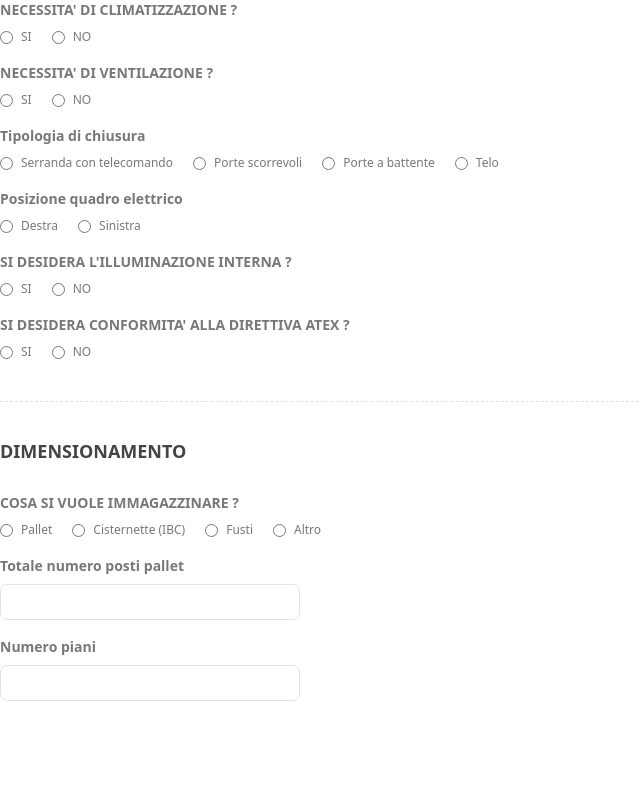
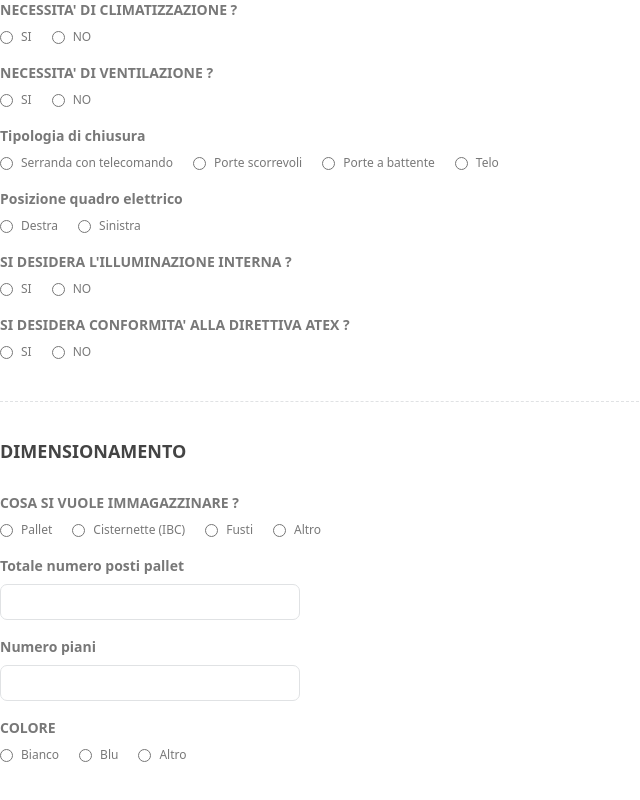
Before and after one commit to FedeFigio/manutan, a React (Create React App) app: page / in a window 1280 px wide. Shown: the part 648-1448 px from the top of the page, without its empty margins (0-640 px from the left). Built offline with nearby package versions, Linux system fonts and the light colour scheme; the HTML template or start-up script is replaced by a standard one.

Commit message:
colore completato

```diff
--- /dev/null
+++ b/src/components/Dimensionamento/Colore.jsx
@@ -0,0 +1,77 @@
+import React, { useState } from 'react'
+
+const Colore = () => {
+    const [data, setData] = useState({
+        domandaPrincipale: "COLORE",
+        responseDomandaPrincipale: null,
+        sottoDomanda: "Specificare RAL",
+        responseSottoDomanda: null,
+
+
+    });
+    return (
+        <div className='flex flex-col gap-4'>
+            <div className='flex flex-col gap-2'>
+                <div className="text-input-domanda-principale">{data.domandaPrincipale}</div>
+                <div className="flex gap-5">
+                    <div className="wrap-input-radio">
+                        <input
+                            type="radio"
+                            name="colore"
+                            value="bianco"
+                            onClick={(e) => {
+                                setData((state) => {
+                                    return {
+                                        ...state,
+                                        responseDomandaPrincipale: e.target.value,
+                                    };
+                                });
+                            }}
+                        />
+                        <label className="text-input-small">Bianco</label>
+                    </div>
+                    <div className="wrap-input-radio">
+                        <input
+                            type="radio"
+                            name="colore"
+                            value="blu"
+                            onClick={(e) => {
+                                setData((state) => {
+                                    return {
+                                        ...state,
+                                        responseDomandaPrincipale: e.target.value,
+                                    };
+                                });
+                            }}
+                        />
+                        <label className="text-input-small">Blu</label>
+                    </div>
+                    <div className="wrap-input-radio">
+                        <input
+                            type="radio"
+                            name="colore"
+                            value="altro"
+                            onClick={(e) => {
+                                setData((state) => {
+                                    return {
+                                        ...state,
+                                        responseDomandaPrincipale: e.target.value,
+                                    };
+                                });
+                            }}
+                        />
+                        <label className="text-input-small">Altro</label>
+                    </div>
+                </div>
+            </div>
+            {data.responseDomandaPrincipale == "altro" && <div className="w-full flex gap-5  ">
+                <div>
+                    <div className="text-input-medium mb-2">{data.sottoDomanda}</div>
+                    <input className="inp" name="temperaturaMinInterna" type="text" />
+                </div>
+            </div>}
+        </div>
+    )
+}
+
+export default Colore
--- a/src/components/Dimensionamento/Dimensionamento.jsx
+++ b/src/components/Dimensionamento/Dimensionamento.jsx
@@ -1,11 +1,13 @@
 import React from 'react'
 import CosaSiVuoleImmagazzinare from './CosaSiVuoleImmagazzinare'
+import Colore from './Colore'
 
 const Dimensionamento = () => {
     return (
         <div className="flex flex-col gap-4">
             <div className="titolo-sezione">DIMENSIONAMENTO</div>
             <CosaSiVuoleImmagazzinare />
+            <Colore />
         </div>
     )
 }
```
Also changed, not shown: src/components/Dimensionamento/CosaSiVuoleImmagazzinare.jsx (+5 -8 lines).
